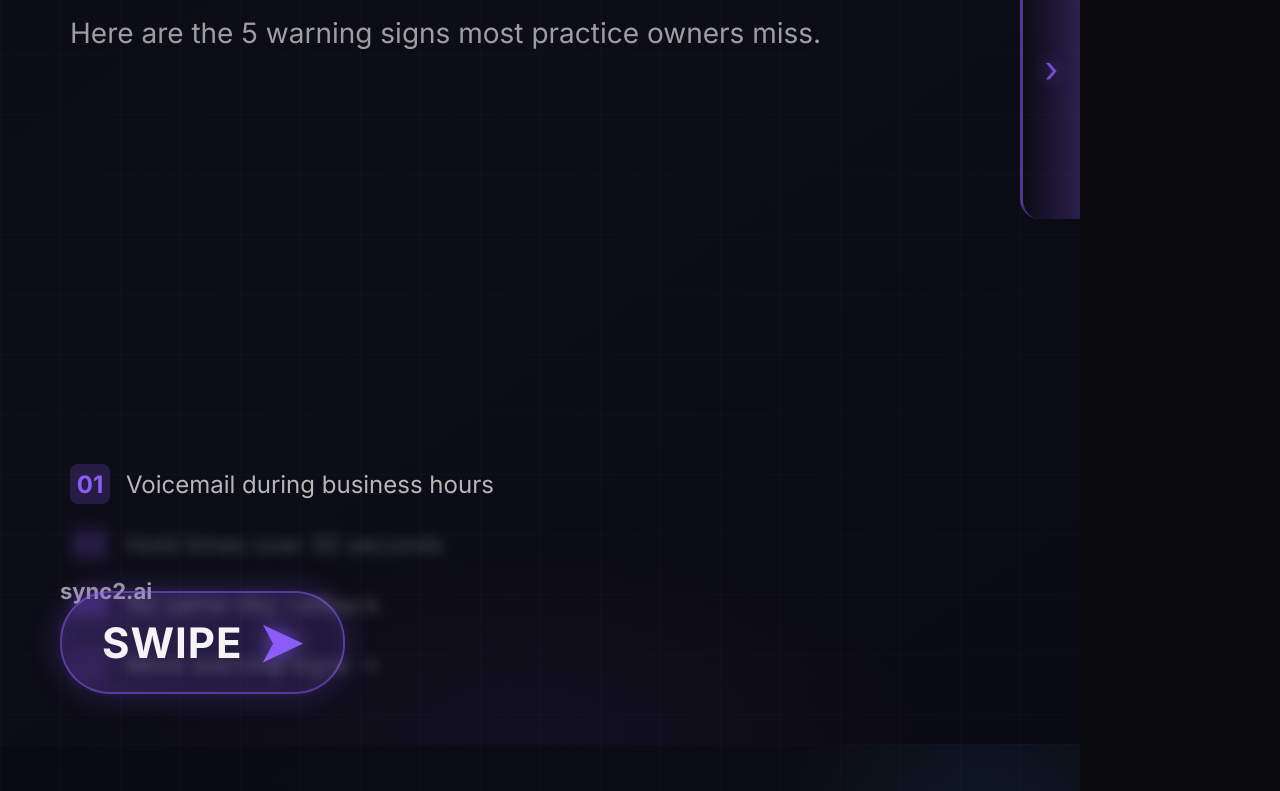
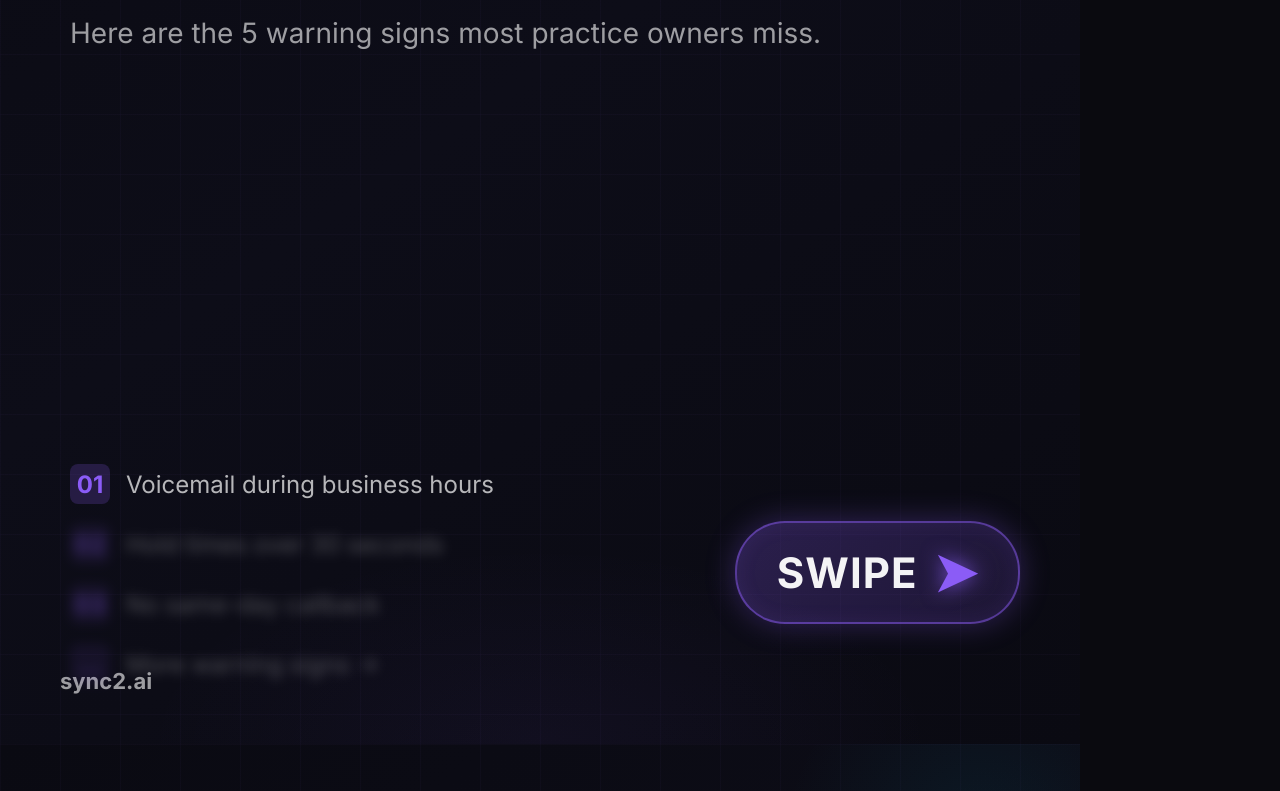
Before and after one commit to ksukirya/sync2-content-hub, a website: page carousel-generator.html in a window 1280 px wide. Shown: the part 606-1397 px from the top of the page. Drawn offline with Linux system fonts and the light colour scheme.

Commit message:
Carousel images: remove right arrow, move SWIPE to bottom-right higher

```diff
--- a/carousel-generator.html
+++ b/carousel-generator.html
@@ -90,11 +90,11 @@
       color: rgba(255,255,255,0.6);
     }
 
-    /* Swipe indicator - BIG AND PROMINENT */
+    /* Swipe indicator - BIG AND PROMINENT - Bottom right, higher up */
     .swipe-indicator {
       position: absolute;
-      bottom: 50px;
-      left: 60px;
+      bottom: 120px;
+      right: 60px;
       display: flex;
       align-items: center;
       gap: 16px;
@@ -115,32 +115,16 @@
       text-shadow: 0 0 20px rgba(139, 92, 246, 0.8);
     }
 
-    /* Right edge swipe cue */
+    /* Right edge swipe cue - REMOVED */
     .swipe-edge {
-      position: absolute;
-      right: 0;
-      top: 50%;
-      transform: translateY(-50%);
-      width: 60px;
-      height: 300px;
-      background: linear-gradient(90deg, transparent 0%, rgba(139, 92, 246, 0.15) 60%, rgba(139, 92, 246, 0.25) 100%);
-      border-left: 3px solid rgba(139, 92, 246, 0.4);
-      display: flex;
-      align-items: center;
-      justify-content: center;
-      border-radius: 20px 0 0 20px;
+      display: none;
     }
 
     .swipe-edge-arrow {
-      font-size: 36px;
-      color: rgba(139, 92, 246, 0.8);
-      text-shadow: 0 0 15px rgba(139, 92, 246, 0.6);
+      display: none;
     }
 
-    /* Branding moves up when swipe is present */
-    .has-swipe .branding {
-      bottom: 140px;
-    }
+    /* Branding stays at bottom-left, swipe is now bottom-right */
 
     /* Title slides */
     .title-main {
```
